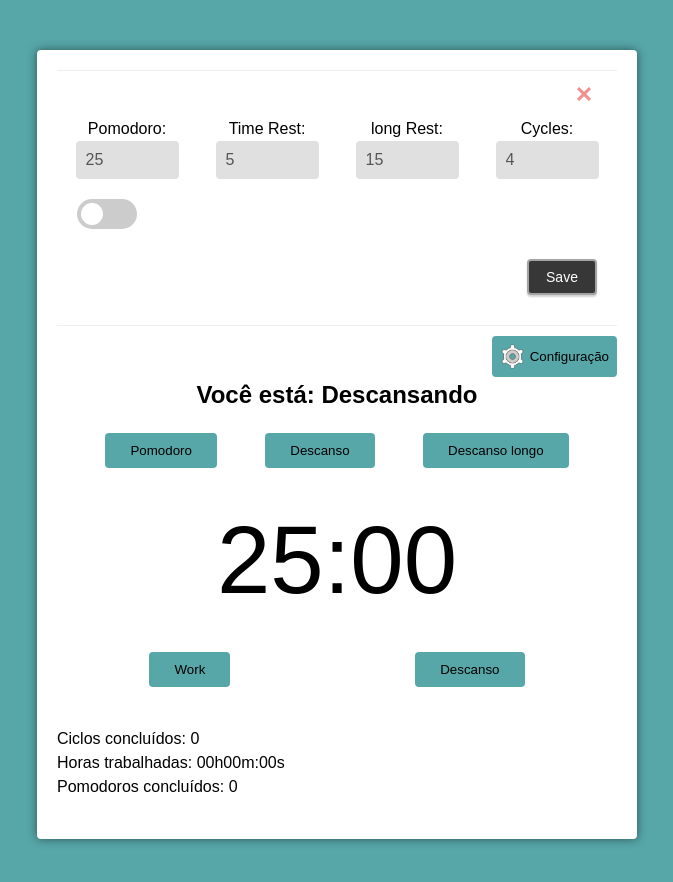
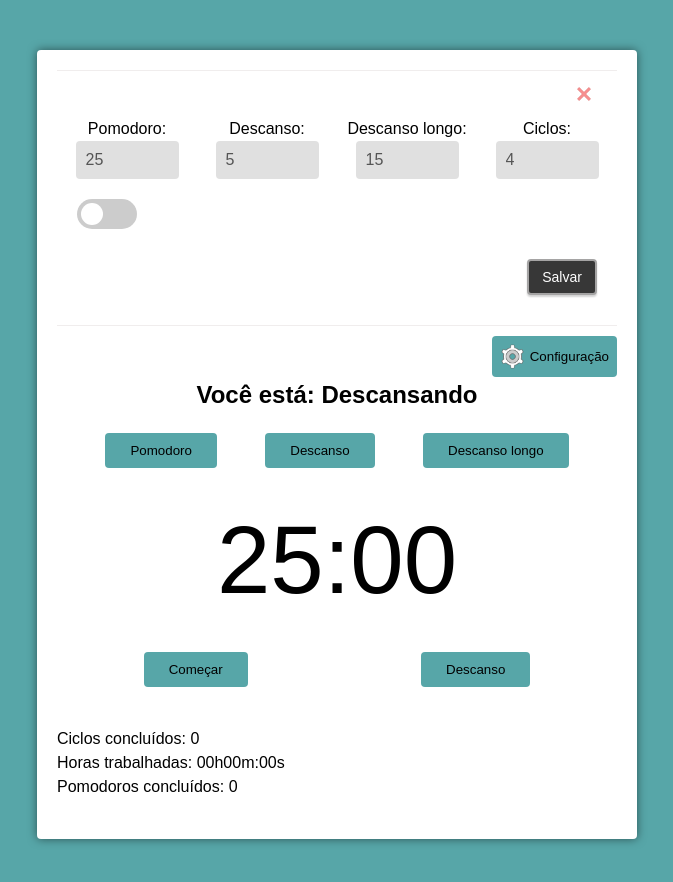
Before and after one commit to Mathh19/App-Pomodoro, a React (Create React App) app: page / in a window 1280 px wide. Both pictures are taken after a click on the button "Configuração". Shown: the top 882 px of the page, without its empty margins (303-976 px from the left). Built offline with nearby package versions, Linux system fonts and the light colour scheme.

Commit message:
ajustando idioma da pagina e modificado nome de arquivos

```diff
--- a/src/components/modal.tsx
+++ b/src/components/config-area.tsx
@@ -3,11 +3,11 @@ import { PropsTimesPomodoro } from '../interfaces/props-times-pomodoro';
 import { SettingsTimer } from './settings-timer-pomodoro';
 import { ToggleSwitch } from './toggleSwitch-button';
 
-export function Modal(props: PropsTimesPomodoro): JSX.Element {
+export function Config(props: PropsTimesPomodoro): JSX.Element {
   const [btnClose, setBtnClose] = useState(false);
   const [theme, setTheme] = useState('light');
 
-  const closeModal = useCallback(() => {
+  const closeConfig = useCallback(() => {
     const config = document.body.querySelector('.config-settings');
     config?.classList.toggle('onSettings');
   }, [btnClose, setBtnClose]);
@@ -40,7 +40,7 @@ export function Modal(props: PropsTimesPomodoro): JSX.Element {
   return (
     <div className="config-settings onSettings">
       <div className="area-button">
-        <button className="btn-close" onClick={() => closeModal()}>
+        <button className="btn-close" onClick={() => closeConfig()}>
           <img src={iconClose} alt="" />
         </button>
       </div>
@@ -51,7 +51,7 @@ export function Modal(props: PropsTimesPomodoro): JSX.Element {
           longRestTime={props.longRestTime}
           cycles={props.cycles}
         ></SettingsTimer>
-        <div className="config-modal">
+        <div className="config-area">
           <ToggleSwitch
             className="switch"
             onClick={() => configureTheme()}
@@ -59,7 +59,7 @@ export function Modal(props: PropsTimesPomodoro): JSX.Element {
           ></ToggleSwitch>
         </div>
         <div className="btn-box">
-          <button>Save</button>
+          <button>Salvar</button>
         </div>
       </form>
     </div>
--- a/src/components/pomodoro-timer.tsx
+++ b/src/components/pomodoro-timer.tsx
@@ -2,7 +2,7 @@ import React, { useEffect, useState, useCallback } from 'react';
 import { useInterval } from '../hooks/use-interval';
 import { secondsToTime } from '../utils/seconds-to-time';
 import { Button } from './button';
-import { Modal } from './modal';
+import { Config } from './config-area';
 import { Timer } from './timer';
 
 // eslint-disable-next-line @typescript-eslint/no-var-requires
@@ -167,7 +167,7 @@ export function PomodoroTimer(): JSX.Element {
 
   return (
     <div className="pomodoro">
-      <Modal
+      <Config
         pomodoroTime={pomodoroTime}
         shortsRestTime={shortsRestTime}
         longRestTime={longRestTime}
@@ -206,7 +206,7 @@ export function PomodoroTimer(): JSX.Element {
       <Timer mainTime={mainTime} />
       <div className="controls">
         <Button
-          text="Work"
+          text="Começar"
           onClick={() => configureWork()}
           className="btn-default"
         ></Button>
--- a/src/components/settings-timer-pomodoro.tsx
+++ b/src/components/settings-timer-pomodoro.tsx
@@ -24,7 +24,7 @@ export function SettingsTimer(props: PropsTimesPomodoro): JSX.Element {
             />
           </div>
           <div>
-            <label>Time Rest:</label>
+            <label>Descanso:</label>
             <input
               type="number"
               min="1"
@@ -35,7 +35,7 @@ export function SettingsTimer(props: PropsTimesPomodoro): JSX.Element {
             />
           </div>
           <div>
-            <label>long Rest:</label>
+            <label>Descanso longo:</label>
             <input
               type="number"
               min="1"
@@ -46,7 +46,7 @@ export function SettingsTimer(props: PropsTimesPomodoro): JSX.Element {
             />
           </div>
           <div>
-            <label>Cycles:</label>
+            <label>Ciclos:</label>
             <input
               type="number"
               min="1"
--- a/src/styles/configSettings.css
+++ b/src/styles/configSettings.css
@@ -92,7 +92,7 @@
   display: none;
 }
 
-.config-modal {
+.config-area {
   display: flex;
   justify-content: space-between;
   align-items: center;
```
